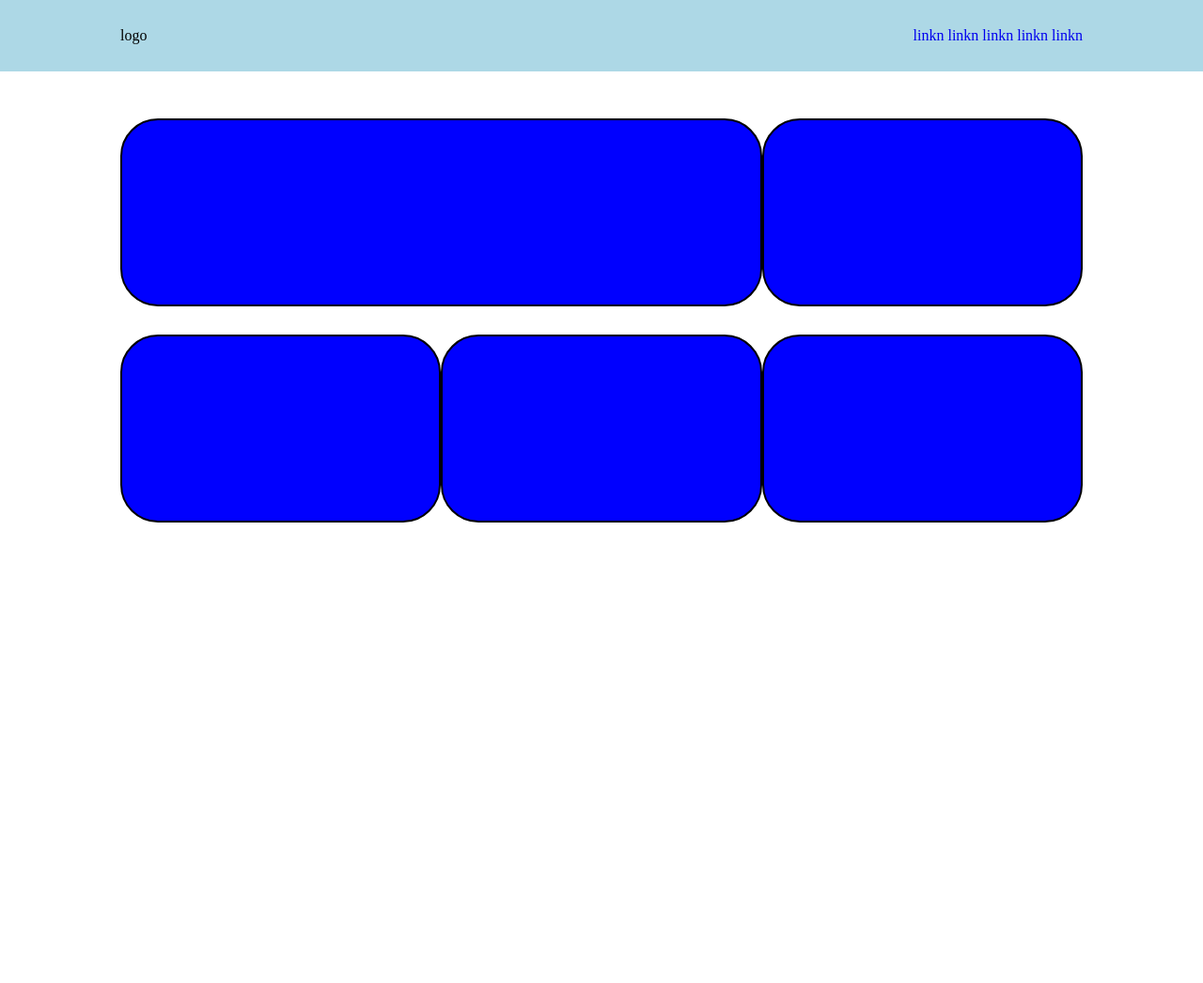
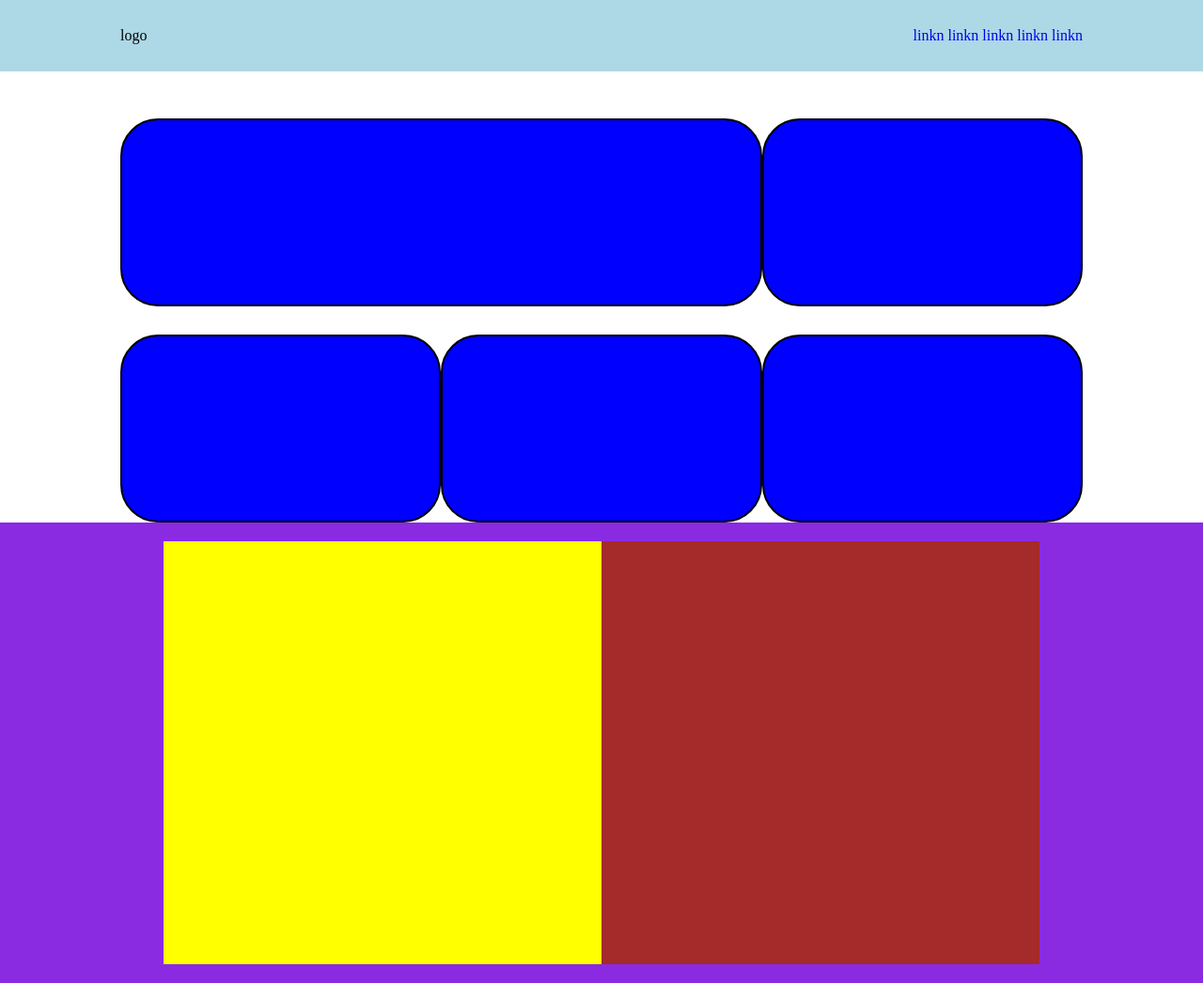
Before and after one commit to FabioBabaglioni/htmlcss-responsive-layout, a plain HTML site: page index.html in a window 1280 px wide. Shown: the whole page at 94% size. Before the commit the page ends 800 px from the top, so only its background shows below. Drawn offline with Linux system fonts and the light colour scheme.

Commit message:
create macro-layout section strategic planning

```diff
--- a/css/style.css
+++ b/css/style.css
@@ -30,12 +30,24 @@ a{
     padding-top: 76px;
 }
 
+.plr-3{
+    padding: 0 30px;
+}
+
 .mt-5{
     margin-top: 50px;
 }
 
 .mt-3{
     margin-top: 30px;
+}
+
+.bg-v{
+    background-color: blueviolet;
+}
+
+.pd-2{
+    padding: 20px;
 }
 
 
@@ -79,3 +91,21 @@ header, li{
     height: 200px;
     border: solid 2px black;
 }
+
+/* section strategic planning */
+
+.col-sx{
+    width: 50%;
+
+    /* debug */
+    height: 450px;
+    background-color: yellow;
+}
+
+.col-dx{
+    width: 50%;
+
+    /* debug */
+    height: 450px;
+    background-color: brown;
+}
--- a/index.html
+++ b/index.html
@@ -54,7 +54,16 @@
                 <div class="card"></div>
             </div>
         </section>
+
         <!-- section strategic planning -->
+        <section class="bg-v pd-2">
+            <div class="container plr-3">
+                <div class="flex">
+                    <div class="col-sx"></div>
+                    <div class="col-dx"></div>
+                </div>
+            </div>
+        </section>
 
         <!-- section testimonial -->
 
```
